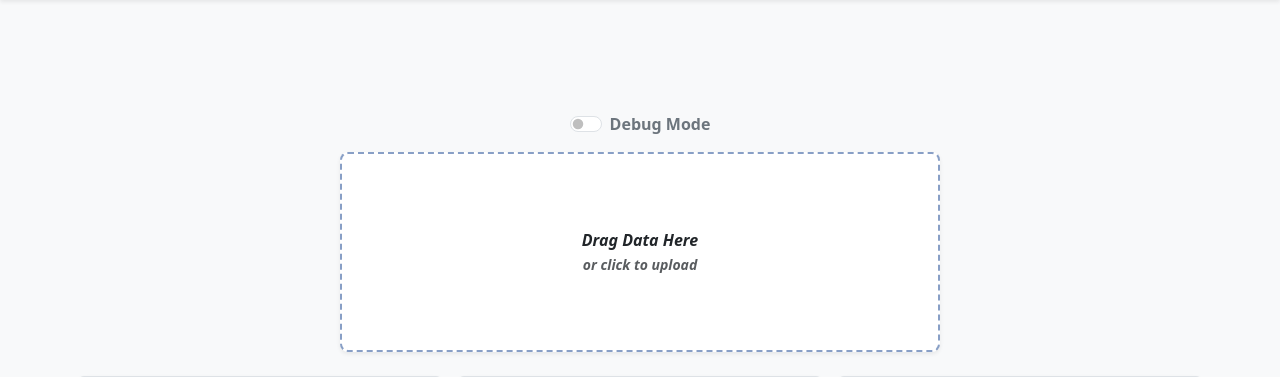
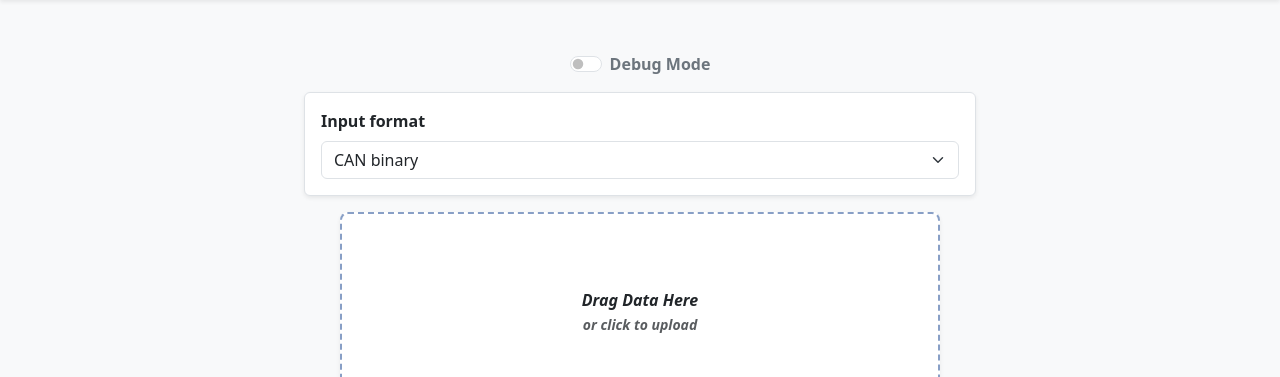
Before and after one commit to Mines-Formula/DAQ-To-DB, a Flask app: page / in a window 1280 px wide. Shown: the part 59-436 px from the top of the page. Run offline with Flask 3, Linux system fonts and the light colour scheme; data that the repository does not hold is empty; parts of the project's set-up code (start-up, migrations or seed data) failed here and were passed over.

Commit message:
feat: added frontend support for CAN/proto option

```diff
--- a/src/app/app.py
+++ b/src/app/app.py
@@ -74,29 +74,48 @@ def allowed_file(filename: str) -> bool:
     return filename.lower().endswith((".data", ".bin", ".pb", ".protobuf"))
 
 
+def allowed_schema_file(filename: str) -> bool:
+    return filename.lower().endswith(".proto")
+
+
 @app.post("/upload")
 def upload_data():
-    if len(request.files) == 0:
+    telemetry_files = request.files.getlist("files")
+    if not telemetry_files:
+        # Preserve compatibility with the previous frontend, which used each
+        # filename as the multipart field name.
+        telemetry_files = [
+            file
+            for key, file in request.files.items(multi=True)
+            if key != "schema_file"
+        ]
+    schema_file = request.files.get("schema_file")
+
+    if not telemetry_files:
         return jsonify({"error": "No file uploaded"}), 400
 
-    if not any(
-        file.filename and allowed_file(file.filename) for file in request.files.values()
-    ):
+    if not all(file.filename and allowed_file(file.filename) for file in telemetry_files):
         return jsonify({"error": "Invalid types uploaded."}), 400
+
+    if schema_file and schema_file.filename and not allowed_schema_file(schema_file.filename):
+        return jsonify({"error": "Schema files must use the .proto extension."}), 400
 
     debug_enabled = request.form.get("debug") == "true"
     try:
-        input_config = _input_config_from_form(request.form)
+        input_config = _input_config_from_form(request.form, schema_file=schema_file)
         input_config.validate()
     except (ValueError, json.JSONDecodeError) as exc:
         return jsonify({"error": str(exc)}), 400
 
     # Read all file contents upfront to avoid closed file errors
-    files_data = [(file.filename, file.read()) for file in request.files.values()]
+    files_data = [(file.filename, file.read()) for file in telemetry_files]
+    schema_data = None
+    if schema_file and schema_file.filename:
+        schema_data = (schema_file.filename, schema_file.read())
 
     conversion_thread = threading.Thread(
         target=convert_files,
-        args=(files_data,),
+        args=(files_data, schema_data),
         kwargs=dict(is_debug=debug_enabled, input_config=input_config),
         daemon=True,
         name=urandom(8).hex(),
@@ -110,17 +129,27 @@ def upload_data():
     return jsonify({"name": conversion_thread.name})
 
 
-def convert_files(files, **kwargs: Any):
-    for filename, content in files:
-        # Create a temporary FileStorage-like object for conversion
-        from io import BytesIO
-        from werkzeug.datastructures import FileStorage
+def convert_files(files, schema_data=None, **kwargs: Any):
+    # The schema must remain available for the entire worker lifetime. It is
+    # deliberately kept separate from telemetry files so it is never decoded
+    # as a data capture.
+    with tempfile.TemporaryDirectory() as schema_directory:
+        if schema_data:
+            schema_filename, schema_content = schema_data
+            schema_path = Path(schema_directory) / Path(schema_filename).name
+            schema_path.write_bytes(schema_content)
+            kwargs["input_config"].schema = schema_path
 
-        file_like = FileStorage(
-            stream=BytesIO(content), name=filename, filename=filename
-        )
+        for filename, content in files:
+            # Create a temporary FileStorage-like object for conversion
+            from io import BytesIO
+            from werkzeug.datastructures import FileStorage
 
-        convert_file(file_like, **kwargs)
+            file_like = FileStorage(
+                stream=BytesIO(content), name=filename, filename=filename
+            )
+
+            convert_file(file_like, **kwargs)
 
 
 def convert_file(
@@ -218,7 +247,7 @@ def convert_file(
             conversion_progress.finished = True
 
 
-def _input_config_from_form(form) -> InputConfig:
+def _input_config_from_form(form, schema_file=None) -> InputConfig:
     input_format = form.get("input_format", InputFormat.AUTO.value)
     include_paths = tuple(
         item.strip()
@@ -232,7 +261,7 @@ def _input_config_from_form(form) -> InputConfig:
             raise ValueError("field_mapping must be a JSON object")
     options = {
         "input_format": input_format,
-        "schema": form.get("schema") or None,
+        "schema": form.get("schema") or ("uploaded.proto" if schema_file else None),
         "generated_module": form.get("generated_module") or None,
         "message_type": form.get("message_type") or None,
         "include_paths": include_paths,
--- a/src/app/static/index.js
+++ b/src/app/static/index.js
@@ -3,8 +3,23 @@ const POLL_INTERVAL = 2000;
 const dropZone = document.getElementById("dropZone");
 const fileInput = document.getElementById("fileInput");
 const alertContainer = document.getElementById("alertContainer");
+const inputFormat = document.getElementById("inputFormat");
+const protobufOptions = document.getElementById("protobufOptions");
+const schemaFileInput = document.getElementById("schemaFileInput");
+const protobufOutputMode = document.getElementById("protobufOutputMode");
+const fieldMapping = document.getElementById("fieldMapping");
 
 let pollIntervalId = null;
+
+inputFormat.addEventListener("change", () => {
+  protobufOptions.hidden = inputFormat.value === "formula_binary";
+});
+
+protobufOutputMode.addEventListener("change", () => {
+  fieldMapping.value = protobufOutputMode.value === "raw_can"
+    ? '{"timestamp":"timestamp","can_id":"can_id","payload":"payload"}'
+    : '{"timestamp":"timestamp","can_id":"can_id","sensor":"sensor","value":"value","unit":"unit"}';
+});
 
 dropZone.addEventListener("click", () => fileInput.click());
 
@@ -40,8 +55,37 @@ fileInput.addEventListener("change", (e) => {
 function handleFiles(files) {
   const formData = new FormData();
   for (const file of files) {
-    // Backend just loops over request.files.values() so key name doesn't matter
-    formData.append(file.name, file);
+    formData.append("files", file);
+  }
+
+  formData.append("input_format", inputFormat.value);
+
+  if (inputFormat.value !== "formula_binary") {
+    const schema = schemaFileInput.files[0];
+    if (!schema) {
+      showAlert("Select a .proto schema before uploading protobuf data.", "warning");
+      return;
+    }
+
+    let fieldMapping;
+    try {
+      fieldMapping = JSON.parse(document.getElementById("fieldMapping").value);
+    } catch (error) {
+      showAlert("Field mapping must be valid JSON.", "warning");
+      return;
+    }
+
+    formData.append("schema_file", schema);
+    formData.append("message_type", document.getElementById("messageType").value);
+    formData.append(
+      "protobuf_output_mode",
+      document.getElementById("protobufOutputMode").value,
+    );
+    formData.append(
+      "length_prefix_encoding",
+      document.getElementById("lengthPrefixEncoding").value,
+    );
+    formData.append("field_mapping", JSON.stringify(fieldMapping));
   }
 
   const debugMode = document.getElementById("debugToggle").checked;
--- a/src/app/templates/index.html
+++ b/src/app/templates/index.html
@@ -69,6 +69,40 @@
                 </div>
             </div>
 
+            <div class="card shadow-sm mx-auto mb-3 text-start" style="max-width: 42rem;">
+                <div class="card-body">
+                    <label class="form-label fw-semibold" for="inputFormat">Input format</label>
+                    <select class="form-select" id="inputFormat">
+                        <option value="formula_binary">CAN binary</option>
+                        <option value="protobuf_binary">Protobuf (single message)</option>
+                        <option value="protobuf_delimited">Protobuf (length-delimited)</option>
+                    </select>
+
+                    <div id="protobufOptions" class="mt-3" hidden>
+                        <label class="form-label fw-semibold" for="schemaFileInput">Protobuf schema (.proto)</label>
+                        <input class="form-control" type="file" id="schemaFileInput" accept=".proto" />
+
+                        <label class="form-label fw-semibold mt-3" for="messageType">Message type</label>
+                        <input class="form-control" id="messageType" value="telemetry.TestTelemetry" />
+
+                        <label class="form-label fw-semibold mt-3" for="protobufOutputMode">Output mode</label>
+                        <select class="form-select" id="protobufOutputMode">
+                            <option value="decoded_telemetry">Decoded telemetry fields</option>
+                            <option value="raw_can">CAN frames through DBC decoder</option>
+                        </select>
+
+                        <label class="form-label fw-semibold mt-3" for="lengthPrefixEncoding">Length prefix</label>
+                        <select class="form-select" id="lengthPrefixEncoding">
+                            <option value="varint">Varint</option>
+                            <option value="fixed32">Fixed 32-bit</option>
+                        </select>
+
+                        <label class="form-label fw-semibold mt-3" for="fieldMapping">Field mapping (JSON)</label>
+                        <textarea class="form-control" id="fieldMapping" rows="3">{"timestamp":"timestamp","can_id":"can_id","sensor":"sensor","value":"value","unit":"unit"}</textarea>
+                    </div>
+                </div>
+            </div>
+
             <div id="dropZone" class="drop-zone mx-auto rounded-3 bg-white shadow-sm
                  d-flex flex-column justify-content-center align-items-center
                  text-center p-5 mb-3">
@@ -77,7 +111,7 @@
                     Drag Data Here<br>
                     <small class="text-muted">or click to upload</small>
                 </p>
-                <input type="file" id="fileInput" accept=".data" hidden multiple />
+                <input type="file" id="fileInput" accept=".data,.bin,.pb,.protobuf" hidden multiple />
             </div>
 
             <div id="alertContainer"></div>
```
Also changed, not shown: tests/backend/test_app_upload.py (added, +98 -0 lines).
